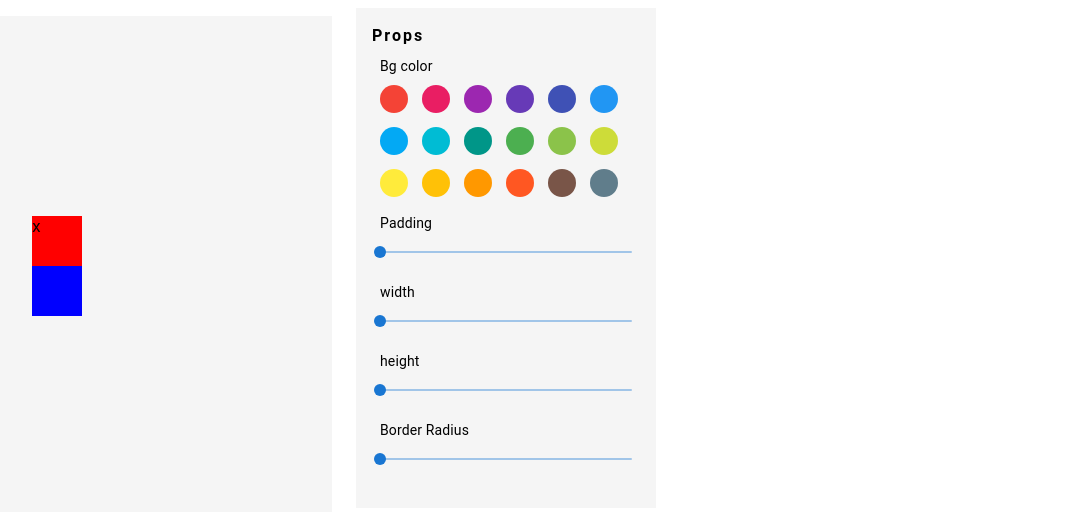
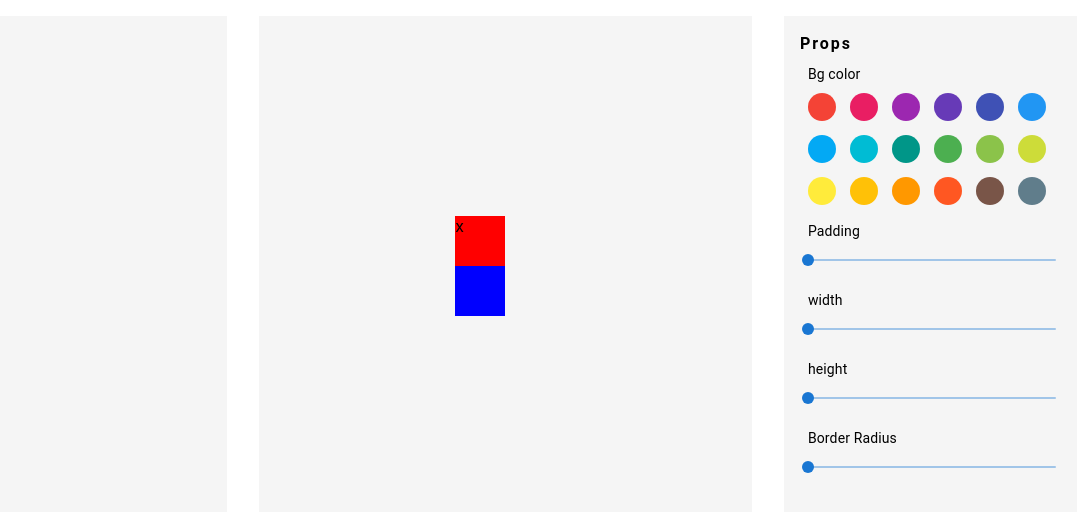
Before and after one commit to chanwit-y/mind-ui, a Next.js app: page / in a window 1280 px wide. Shown: the top 512 px of the page, without its empty margins (184-1261 px from the left). Built offline with nearby package versions, Linux system fonts and the light colour scheme.

Commit message:
add layout toolbox

```diff
--- a/pages/index.tsx
+++ b/pages/index.tsx
@@ -18,6 +18,16 @@ const Home: NextPage = () => {
       <Box
         m={2}
         p={2}
+        width={400}
+        height={500}
+        bgcolor={grey[100]}
+        display="flex"
+        flexDirection="column"
+      >
+      </Box>
+      <Box
+        m={2}
+        p={2}
         width={500}
         height={500}
         bgcolor={grey[100]}
@@ -29,7 +39,7 @@ const Home: NextPage = () => {
       </Box>
 
       <Box
-        m={1}
+        m={2}
         p={2}
         width={300}
         height={500}
```
